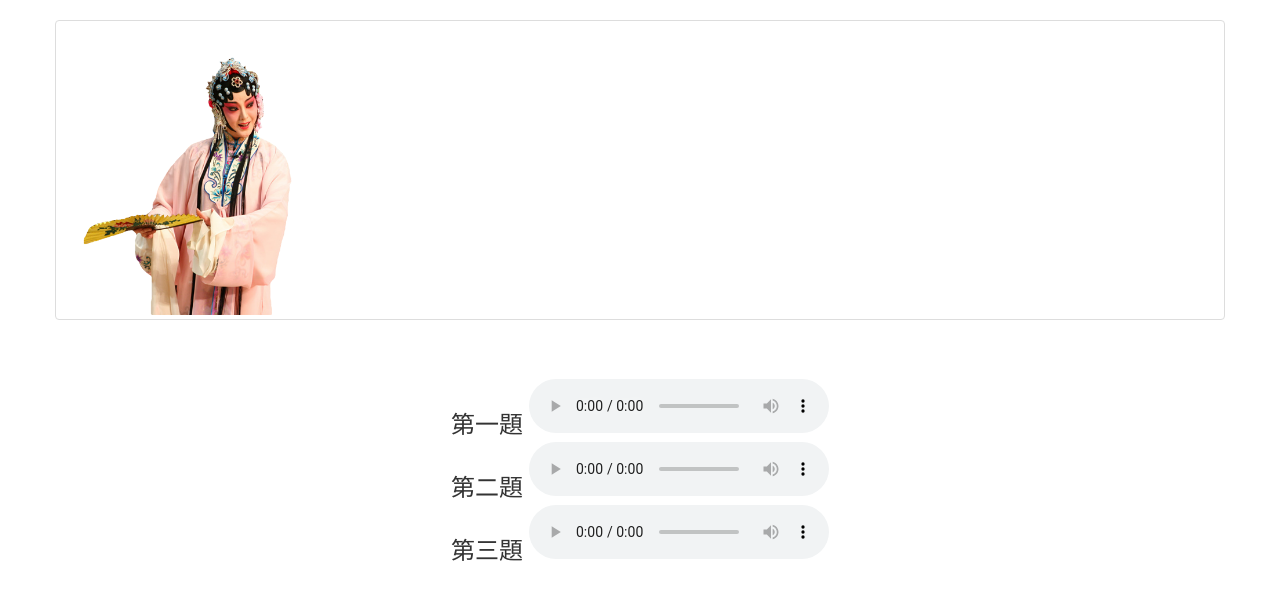
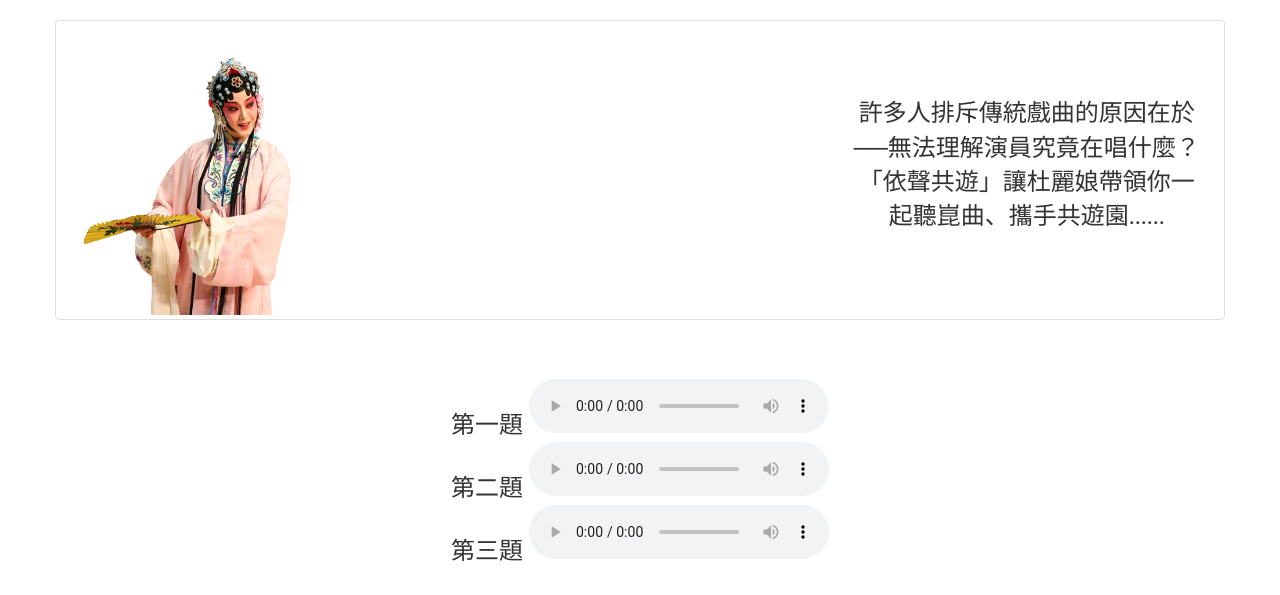
Before and after one commit to pluddie/ThePeonyPavilion, a plain HTML site: page gameindex.html in a window 1280 px wide. Shown: the part 74-669 px from the top of the page. Drawn offline with nearby package versions, Linux system fonts and the light colour scheme; a web font is replaced by a local one.

Commit message:
Update gameindex.html

```diff
--- a/gameindex.html
+++ b/gameindex.html
@@ -108,8 +108,12 @@
         <div class="row">
             <div class="thumbnail">
 
-                <div class="col-md-12 col-sm-12col-xs-12">
+                <div class="col-md-8 col-sm-8 col-xs-8">
                     <img id="scene" src="img/1.png" alt="">
+                </div>
+
+                <div class="col-md-4 col-sm-4 col-xs-4">
+                    <p>許多人排斥傳統戲曲的原因在於──無法理解演員究竟在唱什麼？「依聲共遊」讓杜麗娘帶領你一起聽崑曲、攜手共遊園......</p>
                 </div>
 
             </div>
```
